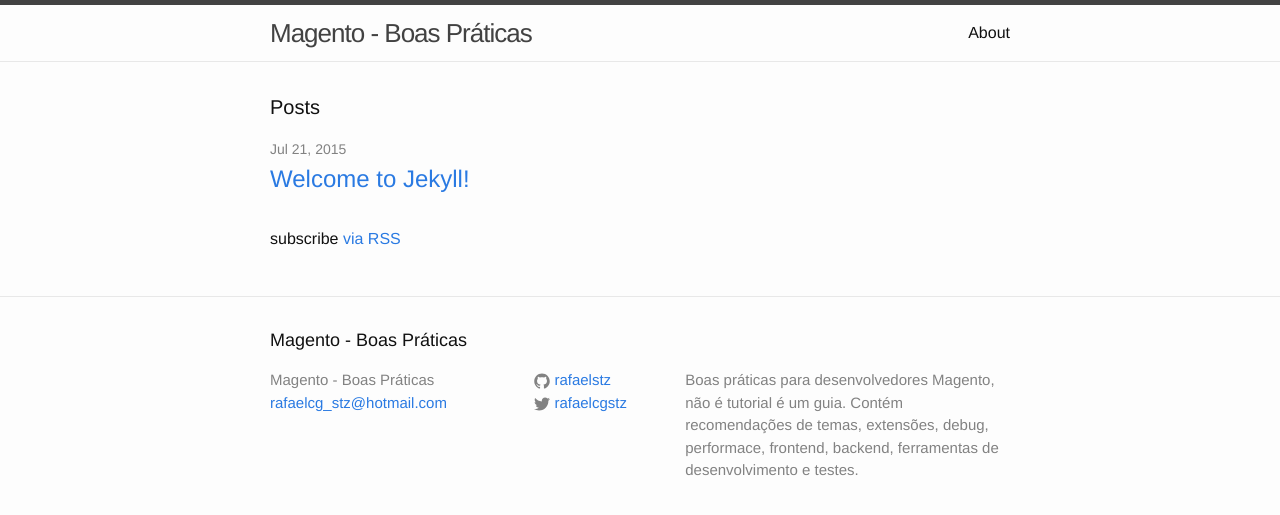
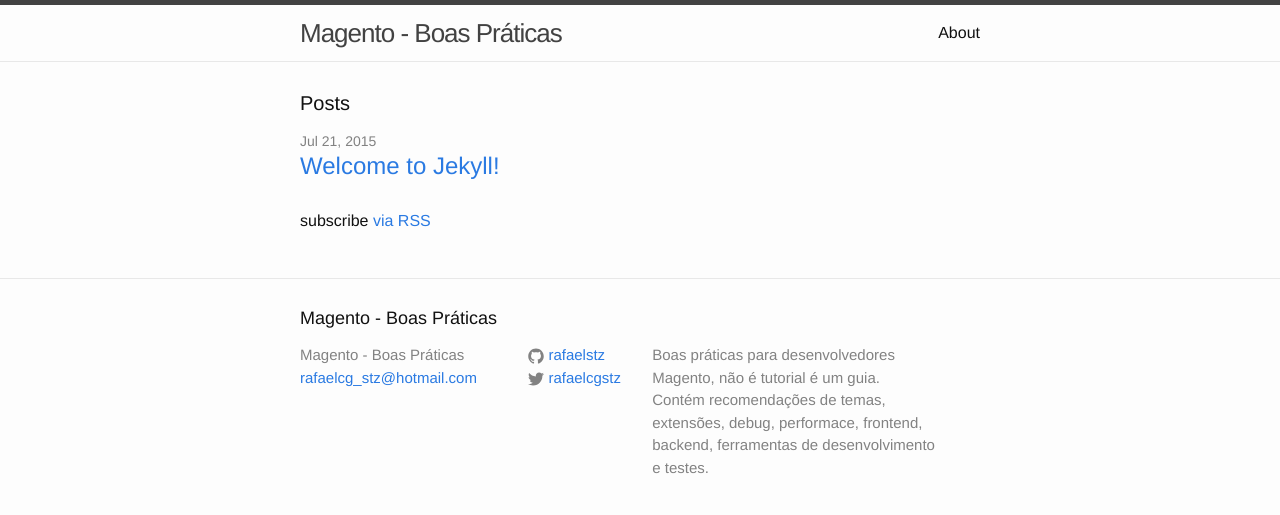
Before and after one commit to rafaelstz/magento-boaspraticas, a Jekyll site: the page built from index.html, in a window 1280 px wide. Shown: the top 515 px of the page. Built offline with Jekyll 4.4.1, drawn with Linux system fonts in a browser that asks for light colours; nearby versions of some CDN libraries.

Commit message:
Bootstrap

```diff
--- a/_includes/footer.html
+++ b/_includes/footer.html
@@ -53,3 +53,8 @@
   </div>
 
 </footer>
+    <!-- jQuery (necessary for Bootstrap's JavaScript plugins) -->
+    <script src="https://ajax.googleapis.com/ajax/libs/jquery/1.11.3/jquery.min.js"></script>
+    <!-- Include all compiled plugins (below), or include individual files as needed -->
+    <!-- Latest compiled and minified JavaScript -->
+    <script src="https://maxcdn.bootstrapcdn.com/bootstrap/3.3.5/js/bootstrap.min.js"></script>
--- a/_includes/head.html
+++ b/_includes/head.html
@@ -6,7 +6,19 @@
     <title>{% if page.title %}{{ page.title }}{% else %}{{ site.title }}{% endif %}</title>
     <meta name="description" content="{% if page.excerpt %}{{ page.excerpt | strip_html | strip_newlines | truncate: 160 }}{% else %}{{ site.description }}{% endif %}">
 
-  <link rel="stylesheet" href="{{ "/css/main.css" | prepend: site.baseurl }}">
+    <!-- Bootstrap -->
+    <!-- Latest compiled and minified CSS -->
+    <link rel="stylesheet" href="https://maxcdn.bootstrapcdn.com/bootstrap/3.3.5/css/bootstrap.min.css">
+    <!-- Optional theme -->
+    <link rel="stylesheet" href="https://maxcdn.bootstrapcdn.com/bootstrap/3.3.5/css/bootstrap-theme.min.css">
+    <!-- HTML5 shim and Respond.js for IE8 support of HTML5 elements and media queries -->
+    <!-- WARNING: Respond.js doesn't work if you view the page via file:// -->
+    <!--[if lt IE 9]>
+      <script src="https://oss.maxcdn.com/html5shiv/3.7.2/html5shiv.min.js"></script>
+      <script src="https://oss.maxcdn.com/respond/1.4.2/respond.min.js"></script>
+    <![endif]-->
+    <link rel="stylesheet" href={{ "/css/main.css" | prepend: site.baseurl }}>
+
     <link rel="canonical" href="{{ page.url | replace:'index.html','' | prepend: site.baseurl | prepend: site.url }}">
     <link rel="alternate" type="application/rss+xml" title="{{ site.title }}" href="{{ "/feed.xml" | prepend: site.baseurl | prepend: site.url }}" />
 </head>
```
Lines whose indentation alone changed are shown as unchanged.
